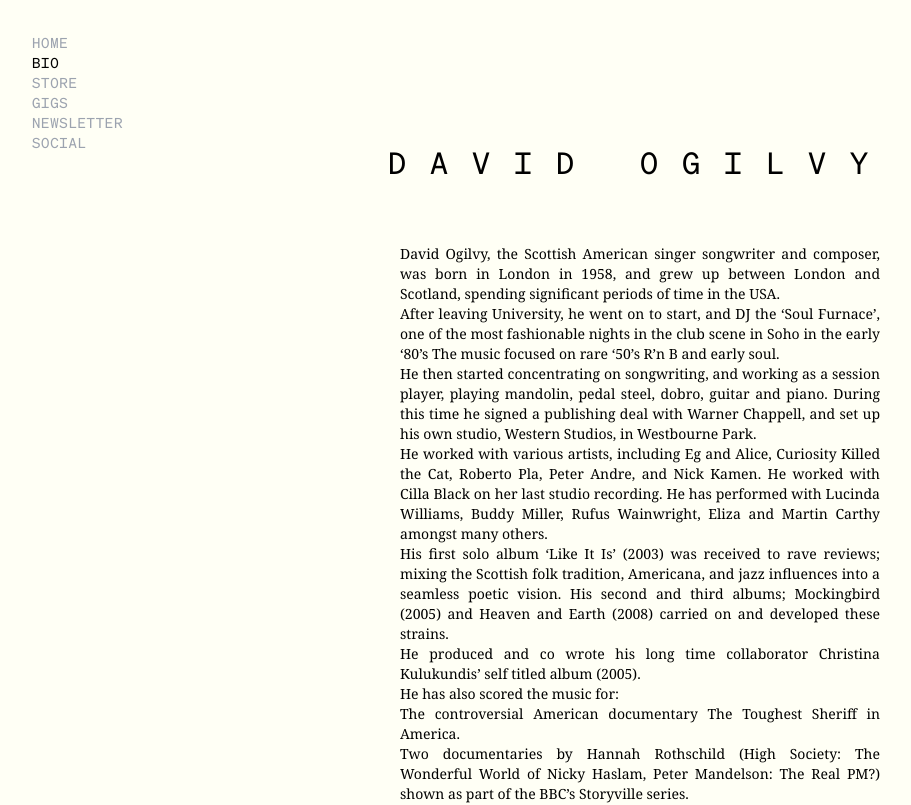
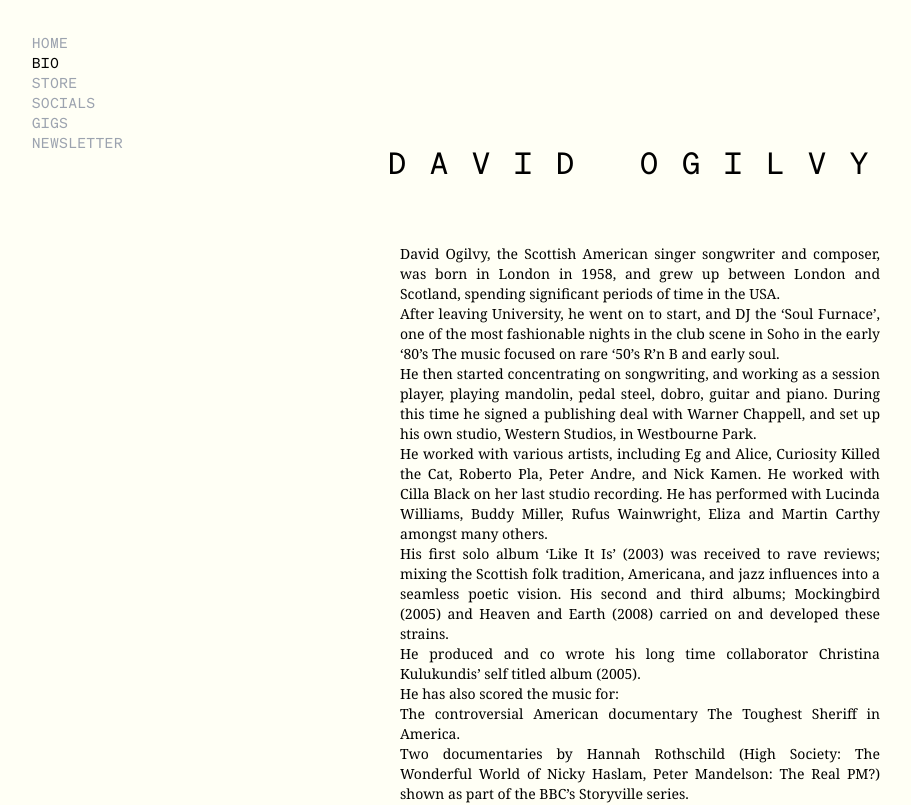
Before and after one commit to tbinnie/davidogilvy, a Next.js app: page /bio in a window 1280 px wide. Shown: the top 805 px of the page, without its empty margins (0-911 px from the left). Built offline with nearby package versions, Linux system fonts and the light colour scheme.

Commit message:
Update Header.tsx

```diff
--- a/components/Header.tsx
+++ b/components/Header.tsx
@@ -1,7 +1,7 @@
 import Link from "next/link";
 import React from "react";
 
-const listItems = ["GIGS", "NEWSLETTER", "SOCIAL"];
+const listItems = ["GIGS", "NEWSLETTER"];
 
 export default function Header({ selected }: { selected?: string }) {
   return (
@@ -21,8 +21,11 @@ export default function Header({ selected }: { selected?: string }) {
         >
           <Link href="/bio">BIO</Link>
         </li>
-        <a href="https://davidogilvy.uk/" target="_blank">
+        <a href="https://davidogilvy.bandcamp.com/merch" target="_blank">
           <li className="hover:text-black">STORE</li>
+        </a>
+        <a href="https://www.instagram.com/davidjogilvy/" target="_blank">
+          <li className="hover:text-black">SOCIALS</li>
         </a>
         {listItems.map((item) => (
           <li key={item} className="group relative">
```
